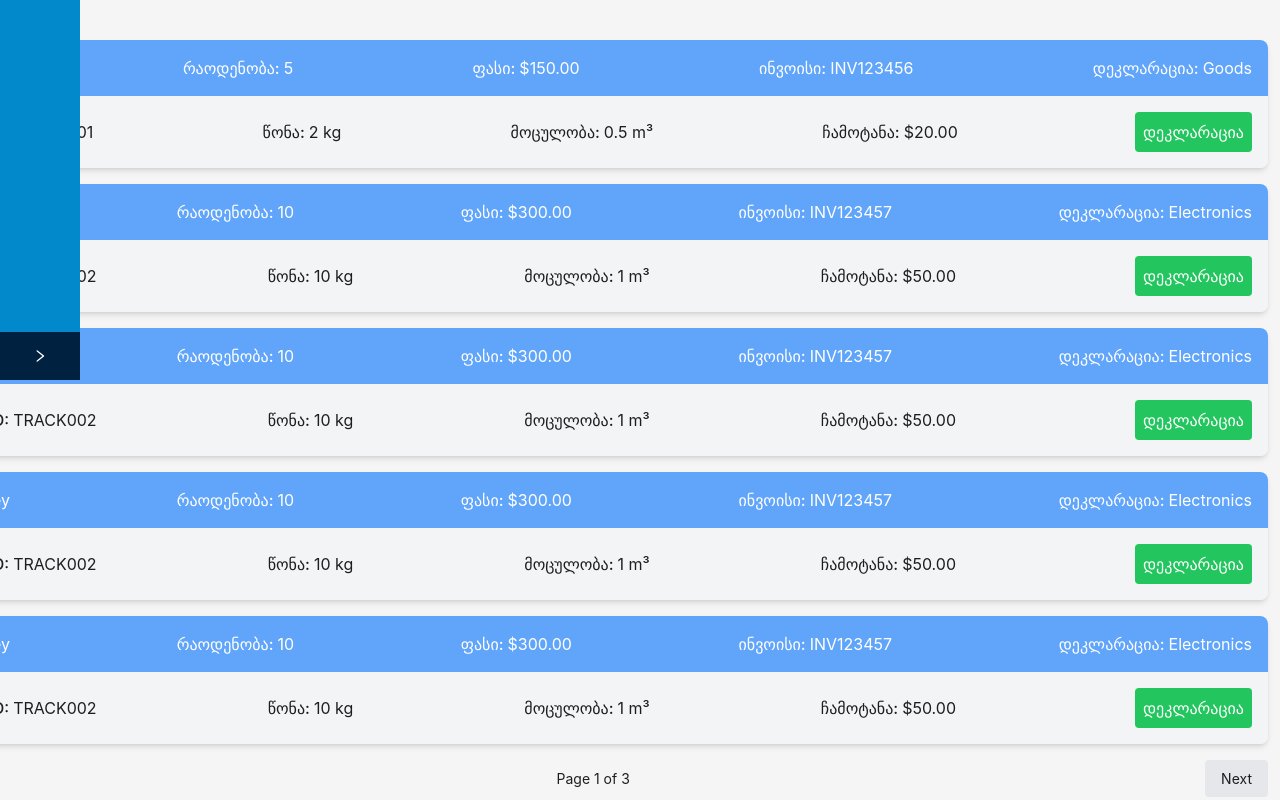
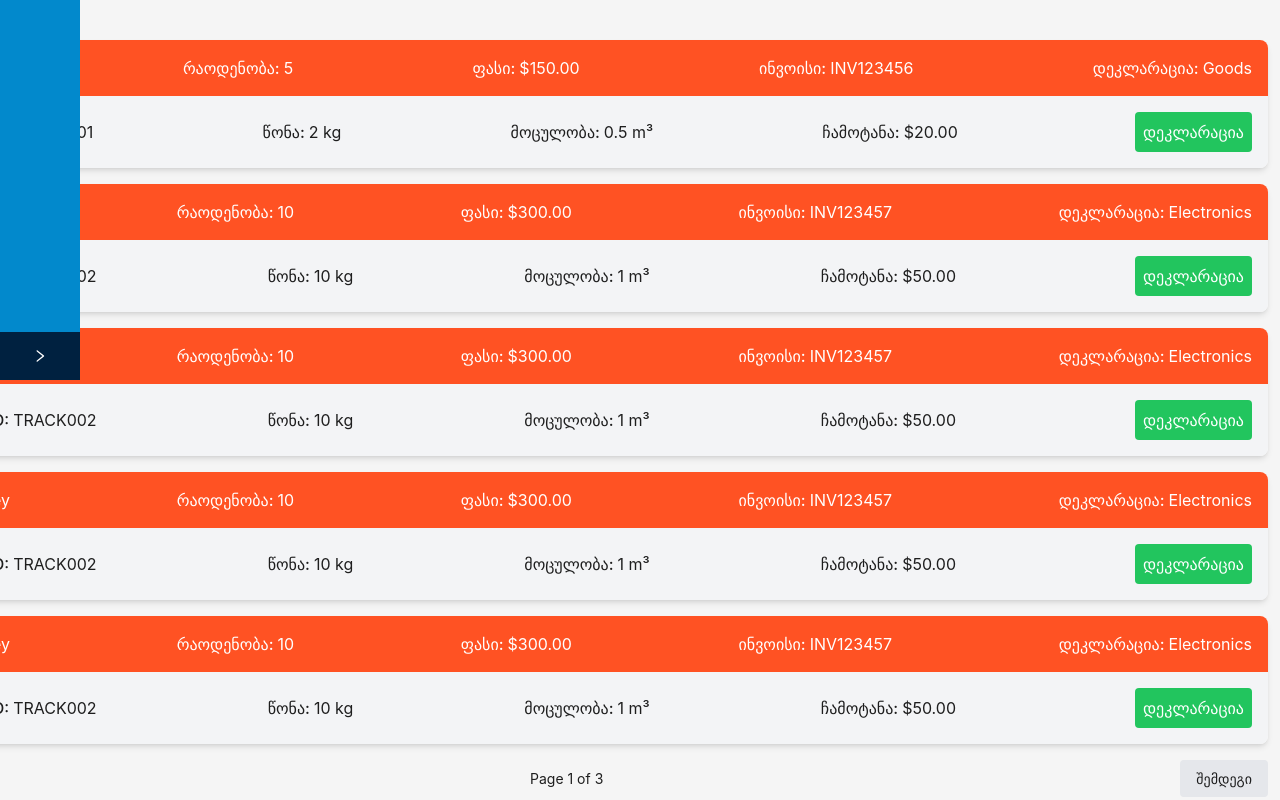
Before and after one commit to vindexTOS/NineSky, a React (Vite) app: page /user/parcel/on-the-way in a window 1280 px wide. Shown: the part 420-1220 px from the top of the page. Built offline with nearby package versions, Linux system fonts and the light colour scheme; grey boxes are pictures that could not be loaded.

Commit message:
making tables for parcel

```diff
--- /dev/null
+++ b/src/components/parcels/ParcelsCard.tsx
@@ -0,0 +1,63 @@
+import React from 'react';
+
+export default function ParcelsCard({ parcel , color}:{parcel:any, color:string}) {
+  return (
+    <div className="bg-white shadow-md rounded-lg mb-4 overflow-hidden">
+      {/* Upper Part */}
+      <div style={{backgroundColor:color}}  className="text-white p-4">
+
+        <div className="flex flex-wrap justify-between  text-[1rem]">
+          <div className="flex items-center">
+            <span className="font-medium mr-1">რეისი:</span>
+            <span>{parcel.race}</span>
+          </div>
+          <div className="flex items-center">
+            <span className="font-medium mr-1">რაოდენობა:</span>
+            <span>{parcel.amount}</span>
+          </div>
+          <div className="flex items-center">
+            <span className="font-medium mr-1">ფასი:</span>
+            <span>{parcel.price}</span>
+          </div>
+          <div className="flex items-center">
+            <span className="font-medium mr-1">ინვოისი:</span>
+            <span>{parcel.invoice}</span>
+          </div>
+          <div className="flex items-center">
+            <span className="font-medium mr-1">დეკლარაცია:</span>
+            <span>{parcel.declaration}</span>
+          </div>
+        </div>
+      </div>
+
+      {/* Lower Part */}
+      <div className="p-4 bg-gray-100">
+
+        <div className="flex flex-wrap justify-between  text-[1rem]">
+          <div className="flex items-center">
+            <span className="font-medium mr-1">თრექინგი ID:</span>
+            <span>{parcel.trackingId}</span>
+          </div>
+          <div className="flex items-center">
+            <span className="font-medium mr-1">წონა:</span>
+            <span>{parcel.weight}</span>
+          </div>
+          <div className="flex items-center">
+            <span className="font-medium mr-1">მოცულობა:</span>
+            <span>{parcel.volume}</span>
+          </div>
+          <div className="flex items-center">
+            <span className="font-medium mr-1">ჩამოტანა:</span>
+            <span>{parcel.takeOutPrice}</span>
+          </div>
+          <div className="flex items-center">
+            {/* <span className="font-medium mr-1">დეკლარაცია:</span> */}
+            <button className="ml-2 bg-green-500 text-white px-2 py-2 rounded hover:bg-blue-600  ">
+             დეკლარაცია
+            </button>
+          </div>
+        </div>
+      </div>
+    </div>
+  );
+}
--- a/src/components/parcels/ParcelsTable.tsx
+++ b/src/components/parcels/ParcelsTable.tsx
@@ -1,63 +1,66 @@
-import React from 'react';
+import React, { FC } from 'react';
+import ParcelsCard from './ParcelsCard';
+import { FakeParcldata } from '../../assets/data/fakeJson';
 
-export default function ParcelsCard({ parcel }:{parcel:any}) {
+
+type ParcelsPropType = {
+      data:any
+      color:string
+      title:string
+}
+
+const ParcelsTable:FC<ParcelsPropType > = ({data,color,title}) => {
+  const [parcels, setParcels] = React.useState<any>([]);
+  const [currentPage, setCurrentPage] = React.useState(1);
+  const pageSize = 5; // Number of parcels to display per page
+
+  React.useEffect(() => {
+    const fetchData = async () => {
+      setParcels(data);
+    };
+
+    fetchData();
+  }, []);
+
+  // Calculate the current parcels to display
+  const startIndex = (currentPage - 1) * pageSize;
+  const currentParcels = parcels.slice(startIndex, startIndex + pageSize);
+  const totalPages = Math.ceil(parcels.length / pageSize);
+
+  // Handle page change
+  const handlePageChange = (newPage: number) => {
+    setCurrentPage(newPage);
+  };
+
   return (
-    <div className="bg-white shadow-md rounded-lg mb-4 overflow-hidden">
-      {/* Upper Part */}
-      <div className="bg-blue-400  text-white p-4">
+    <div className="h-full">
+      <div className="flex flex-col gap-4">
+        <h1 className="text-[1.5rem] text-gray-400">{title}</h1>
+      </div>
+      {currentParcels.map((parcel: any, index: number) => (
+        <ParcelsCard key={index} parcel={parcel}  color={color} />
+      ))}
 
-        <div className="flex flex-wrap justify-between  text-[1rem]">
-          <div className="flex items-center">
-            <span className="font-medium mr-1">რეისი:</span>
-            <span>{parcel.race}</span>
-          </div>
-          <div className="flex items-center">
-            <span className="font-medium mr-1">რაოდენობა:</span>
-            <span>{parcel.amount}</span>
-          </div>
-          <div className="flex items-center">
-            <span className="font-medium mr-1">ფასი:</span>
-            <span>{parcel.price}</span>
-          </div>
-          <div className="flex items-center">
-            <span className="font-medium mr-1">ინვოისი:</span>
-            <span>{parcel.invoice}</span>
-          </div>
-          <div className="flex items-center">
-            <span className="font-medium mr-1">დეკლარაცია:</span>
-            <span>{parcel.declaration}</span>
-          </div>
-        </div>
-      </div>
-
-      {/* Lower Part */}
-      <div className="p-4 bg-gray-100">
-
-        <div className="flex flex-wrap justify-between  text-[1rem]">
-          <div className="flex items-center">
-            <span className="font-medium mr-1">თრექინგი ID:</span>
-            <span>{parcel.trackingId}</span>
-          </div>
-          <div className="flex items-center">
-            <span className="font-medium mr-1">წონა:</span>
-            <span>{parcel.weight}</span>
-          </div>
-          <div className="flex items-center">
-            <span className="font-medium mr-1">მოცულობა:</span>
-            <span>{parcel.volume}</span>
-          </div>
-          <div className="flex items-center">
-            <span className="font-medium mr-1">ჩამოტანა:</span>
-            <span>{parcel.takeOutPrice}</span>
-          </div>
-          <div className="flex items-center">
-            {/* <span className="font-medium mr-1">დეკლარაცია:</span> */}
-            <button className="ml-2 bg-green-500 text-white px-2 py-2 rounded hover:bg-blue-600  ">
-             დეკლარაცია
-            </button>
-          </div>
-        </div>
+      {/* Pagination Controls */}
+      <div className="flex justify-between items-center mt-4">
+        <button
+          className={`px-4 py-2 bg-gray-200 rounded ${currentPage === 1 ? 'opacity-50 cursor-not-allowed' : ''}`}
+          disabled={currentPage === 1}
+          onClick={() => handlePageChange(currentPage - 1)}
+        >
+           წინა
+        </button>
+        <span>{`Page ${currentPage} of ${totalPages}`}</span>
+        <button
+          className={`px-4 py-2 bg-gray-200 rounded ${currentPage === totalPages ? 'opacity-50 cursor-not-allowed' : ''}`}
+          disabled={currentPage === totalPages}
+          onClick={() => handlePageChange(currentPage + 1)}
+        >
+         შემდეგი
+        </button>
       </div>
     </div>
   );
 }
+
+export default ParcelsTable
--- a/src/components/transactions/TransactionsTable.tsx
+++ b/src/components/transactions/TransactionsTable.tsx
@@ -25,7 +25,7 @@ export default function TransactionsTable() {
       key: 'transactionId',
     },
     {
-      title: 'რაოდენობა',
+      title: 'თანხა',
       dataIndex: 'amount',
       key: 'amount',
     },
--- a/src/pages/UserDashboard/ParcelScreens/Arrived.tsx
+++ b/src/pages/UserDashboard/ParcelScreens/Arrived.tsx
@@ -1,57 +1,13 @@
-import React from 'react';
- import { FakeParcldata } from '../../../assets/data/fakeJson';
-import ParcelsCard from '../../../components/parcels/ParcelsTable';
+
+import { FakeParcldata } from '../../../assets/data/fakeJson';
+
+import ParcelsTable from '../../../components/parcels/ParcelsTable';
 
 export default function Arrived() {
-  const [parcels, setParcels] = React.useState<any>([]);
-  const [currentPage, setCurrentPage] = React.useState(1);
-  const pageSize = 5; // Number of parcels to display per page
 
-  React.useEffect(() => {
-    const fetchData = async () => {
-      setParcels(FakeParcldata);
-    };
 
-    fetchData();
-  }, []);
-
-  // Calculate the current parcels to display
-  const startIndex = (currentPage - 1) * pageSize;
-  const currentParcels = parcels.slice(startIndex, startIndex + pageSize);
-  const totalPages = Math.ceil(parcels.length / pageSize);
-
-  // Handle page change
-  const handlePageChange = (newPage: number) => {
-    setCurrentPage(newPage);
-  };
 
   return (
-    <div className="h-full">
-      <div className="flex flex-col gap-4">
-        <h1 className="text-[1.5rem] text-gray-400">ჩამოსული</h1>
-      </div>
-      {currentParcels.map((parcel: any, index: number) => (
-        <ParcelsCard key={index} parcel={parcel} />
-      ))}
-
-      {/* Pagination Controls */}
-      <div className="flex justify-between items-center mt-4">
-        <button
-          className={`px-4 py-2 bg-gray-200 rounded ${currentPage === 1 ? 'opacity-50 cursor-not-allowed' : ''}`}
-          disabled={currentPage === 1}
-          onClick={() => handlePageChange(currentPage - 1)}
-        >
-          Previous
-        </button>
-        <span>{`Page ${currentPage} of ${totalPages}`}</span>
-        <button
-          className={`px-4 py-2 bg-gray-200 rounded ${currentPage === totalPages ? 'opacity-50 cursor-not-allowed' : ''}`}
-          disabled={currentPage === totalPages}
-          onClick={() => handlePageChange(currentPage + 1)}
-        >
-          Next
-        </button>
-      </div>
-    </div>
+    <ParcelsTable data={FakeParcldata} color={'#ffb71c'} title={'ჩამოსული'} />
   );
 }
--- a/src/pages/UserDashboard/ParcelScreens/OnTheWay.tsx
+++ b/src/pages/UserDashboard/ParcelScreens/OnTheWay.tsx
@@ -1,56 +1,13 @@
-import React from 'react'
-import ParcelsCard from '../../../components/parcels/ParcelsTable';
-import { FakeParcldata } from '../../../assets/data/fakeJson';
+
+ import { FakeParcldata } from '../../../assets/data/fakeJson';
+import ParcelsTable from '../../../components/parcels/ParcelsTable';
 
 export default function OnTheWay() {
-  const [parcels, setParcels] = React.useState<any>([]);
-  const [currentPage, setCurrentPage] = React.useState(1);
-  const pageSize = 5; // Number of parcels to display per page
 
-  React.useEffect(() => {
-    const fetchData = async () => {
-      setParcels(FakeParcldata);
-    };
-
-    fetchData();
-  }, []);
-
-  // Calculate the current parcels to display
-  const startIndex = (currentPage - 1) * pageSize;
-  const currentParcels = parcels.slice(startIndex, startIndex + pageSize);
-  const totalPages = Math.ceil(parcels.length / pageSize);
-
-  // Handle page change
-  const handlePageChange = (newPage: number) => {
-    setCurrentPage(newPage);
-  };
 
   return (
-    <div className="h-full">
-      <div className="flex flex-col gap-4">
-        <h1 className="text-[1.5rem] text-gray-400">გამოგზავნილი</h1>
-      </div>
-      {currentParcels.map((parcel: any, index: number) => (
-        <ParcelsCard key={index} parcel={parcel} />
-      ))}
 
-      {/* Pagination Controls */}
-      <div className="flex justify-between items-center mt-4">
-        <button
-          className={`px-4 py-2 bg-gray-200 rounded ${currentPage === 1 ? 'opacity-50 cursor-not-allowed' : ''}`}
-          disabled={currentPage === 1}
-          onClick={() => handlePageChange(currentPage - 1)}
-        >
-          Previous
-        </button>
-        <span>{`Page ${currentPage} of ${totalPages}`}</span>
-        <button
-          className={`px-4 py-2 bg-gray-200 rounded ${currentPage === totalPages ? 'opacity-50 cursor-not-allowed' : ''}`}
-          disabled={currentPage === totalPages}
-          onClick={() => handlePageChange(currentPage + 1)}
-        >
-          Next
-        </button>
-      </div>
-    </div>)
+       <ParcelsTable data={FakeParcldata}   color={'#ff5223'}   title={'გამოგზავნილი'} />
+
+     )
 }
--- a/src/pages/UserDashboard/Transactions.tsx
+++ b/src/pages/UserDashboard/Transactions.tsx
@@ -11,7 +11,7 @@ export default function Transactions() {
 
     setTimeout(() => {
       setLoading(false)
-    }, 1000)
+    }, 500)
   }, [])
   if (loading) {
     return <TablesLoading />
```
Also changed, not shown: src/pages/UserDashboard/ParcelScreens/StorageUnit.tsx (+13 -7 lines), src/pages/UserDashboard/ParcelScreens/TakenOut.tsx (+7 -7 lines).
